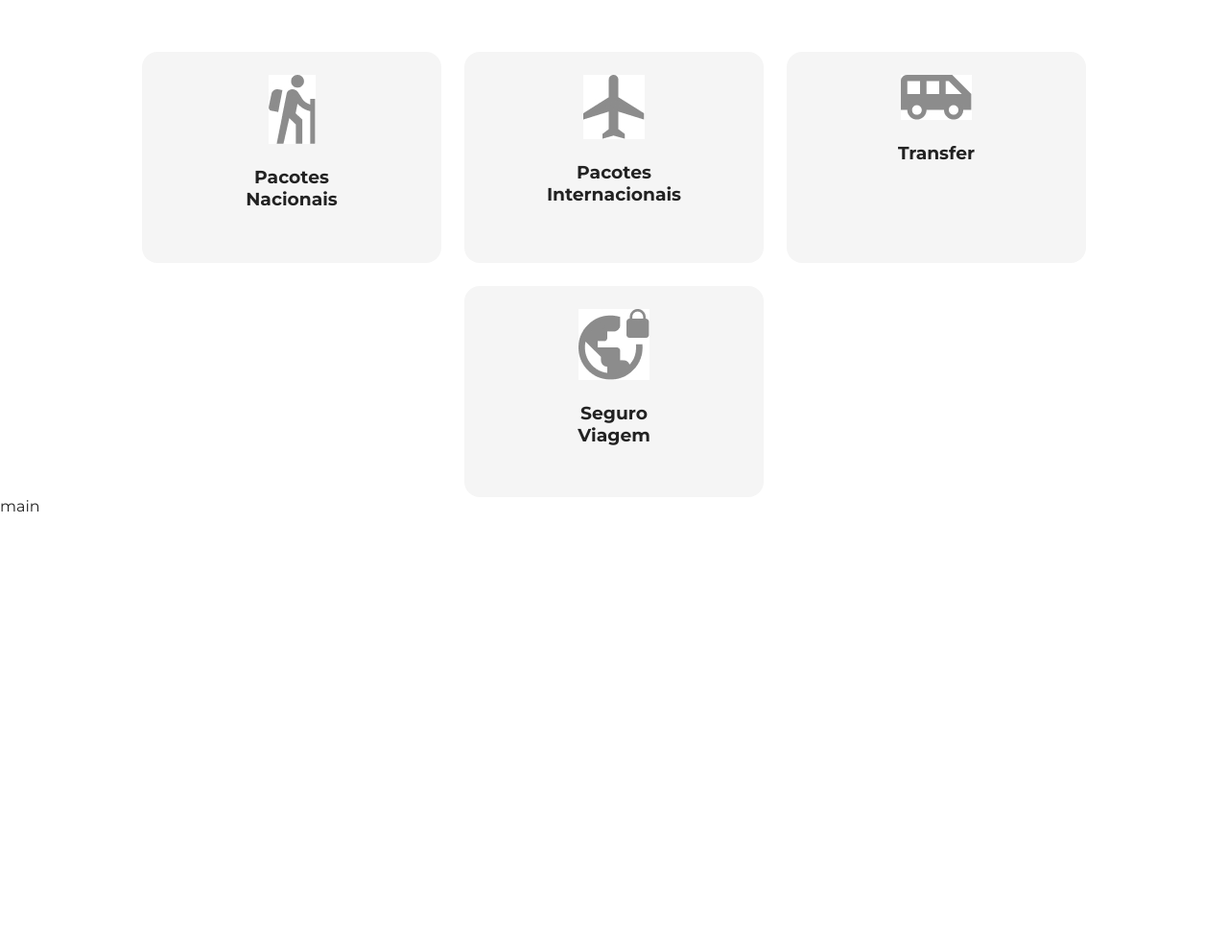
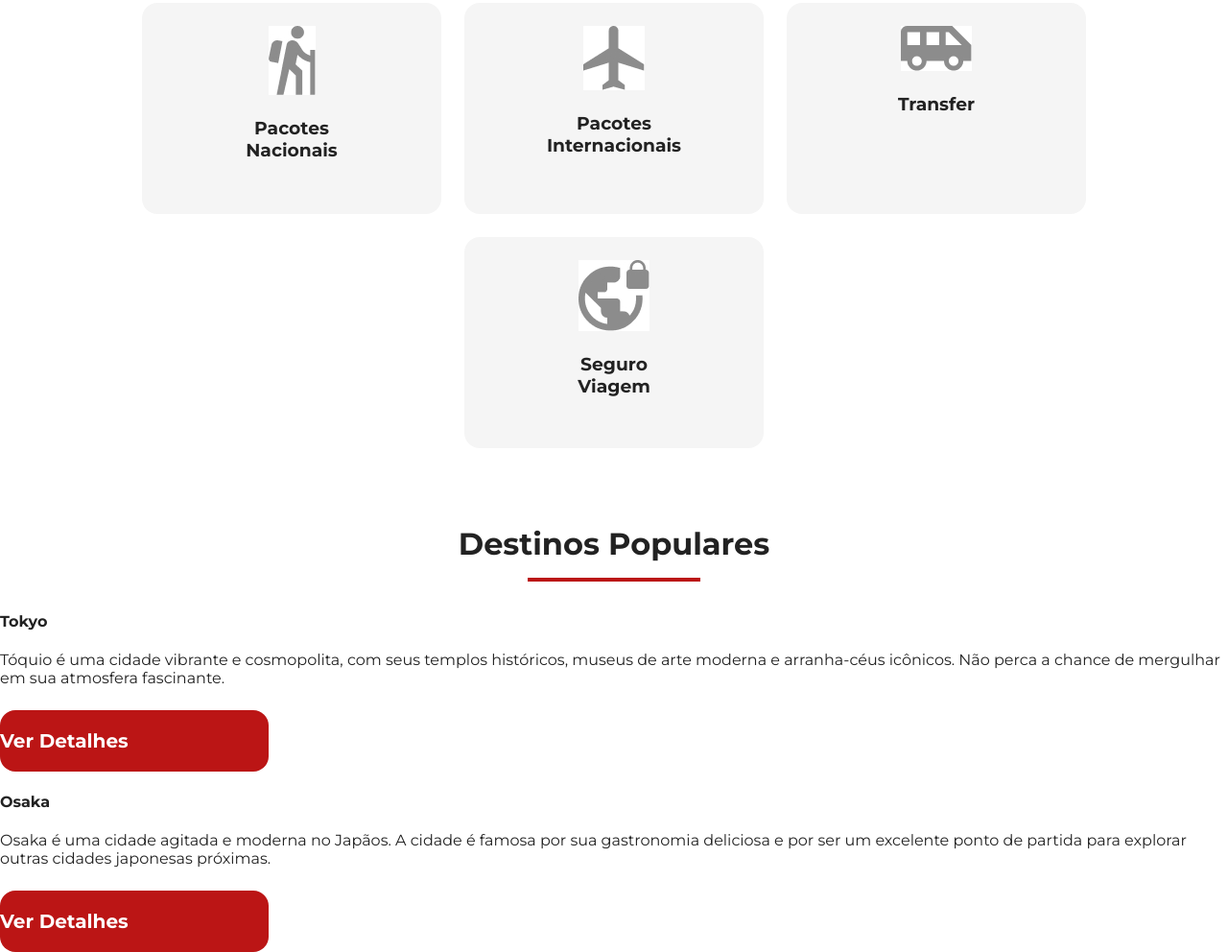
Before and after one commit to HenriquePiazera/site-agencia-de-viagens, a plain HTML site: page index.html in a window 1280 px wide. Shown: the part 1998-2990 px from the top of the page at 96% size. Before the commit the page ends 2535 px from the top, so only its background shows below. Drawn offline with Linux system fonts and the light colour scheme.

Commit message:
sessão destino
cria estrutura de destinos

```diff
--- a/css/categories.css
+++ b/css/categories.css
@@ -1,3 +1,8 @@
+.categories{
+  margin-bottom: 80px;
+}
+
+
 .categories .section-title {
   width: 312px;
   margin: 0 auto;
--- /dev/null
+++ b/css/destinations.css
@@ -0,0 +1,7 @@
+.destinations .item header {
+    display: block;
+    background-color: transparent;
+    position: static;
+    padding: 0;
+    margin-bottom: 24px;
+}
--- a/css/style.css
+++ b/css/style.css
@@ -2,4 +2,5 @@
 @import url(header.css);
 @import url(hero.css);
 @import url(offers.css);
-@import url(categories.css)
+@import url(categories.css);
+@import url(destinations.css);
--- a/index.html
+++ b/index.html
@@ -61,7 +61,7 @@
 
     <section class="offers">
       <div class="section-title">
-        <h2>Ofertas da semana</h2>
+        <h2>Ofertas da Semana</h2>
         <hr />
       </div>
     </section>
@@ -122,7 +122,6 @@
         <h2>Busque por Categoria</h2>
         <hr />
       </div>
-busque-por-categorias
       <div class="categories-cards">
         <a
           class="card"
@@ -182,7 +181,34 @@ busque-por-categorias
           </h3>
         </a>
       </div>
-main
+    </section>
+    <section class="destinations">
+      <div class="section-title">
+        <h2>Destinos Populares</h2>
+        <hr />
+      </div>
+      <div class="destination-items">
+        <article class="item">
+          <header>
+            <div class="img-item"></div>
+            <h4>Tokyo</h4>
+            <p>Tóquio é uma cidade vibrante e cosmopolita, com seus templos históricos, museus de arte moderna e arranha-céus icônicos. Não perca a chance de mergulhar em sua atmosfera fascinante.</p>
+          </header>
+          <footer>
+            <a href="#" class="button">Ver Detalhes</a>
+          </footer>
+        </article>
+        <article class="item">
+          <header>
+            <div class="img-item"></div>
+            <h4>Osaka</h4>
+            <p>Osaka é uma cidade agitada e moderna no Japãos. A cidade é famosa por sua gastronomia deliciosa e por ser um excelente ponto de partida para explorar outras cidades japonesas próximas.</p>
+          </header>
+          <footer>
+            <a href="#" class="button">Ver Detalhes</a>
+          </footer>
+        </article>
+      </div>
     </section>
   </body>
 </html>
```
